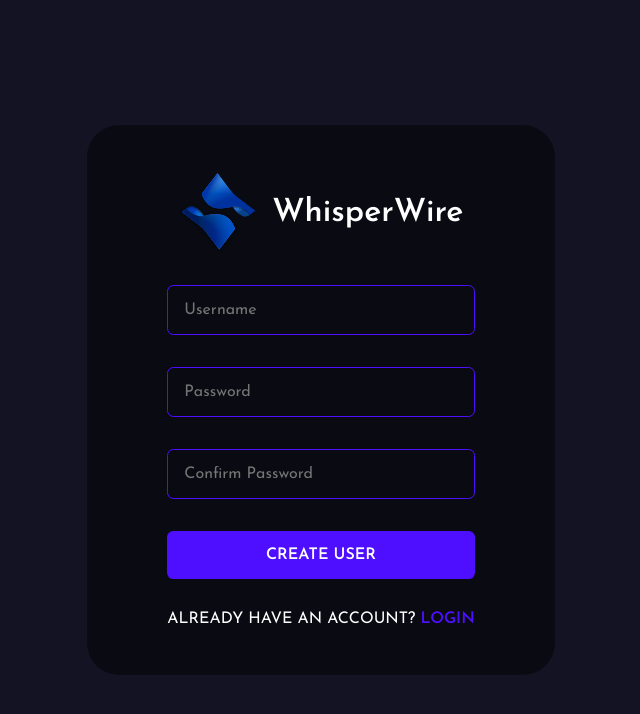
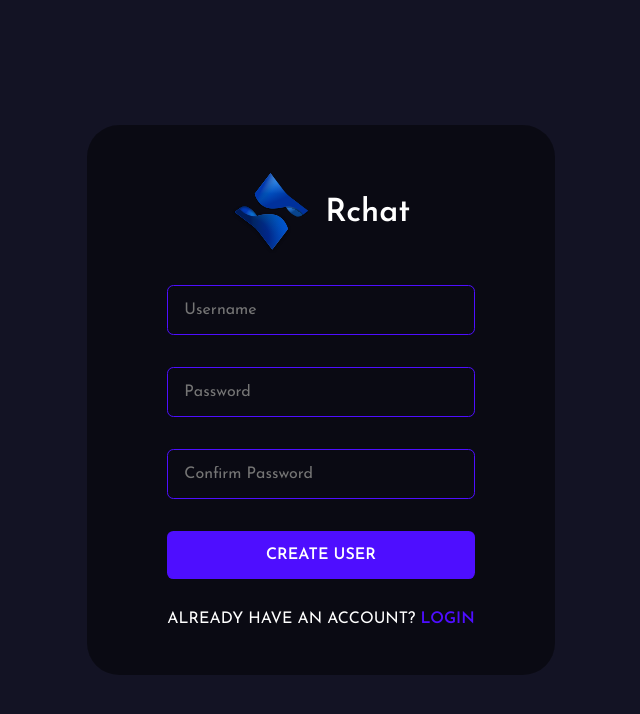
Before and after one commit to NomiPeaceMaker/SecureProgProj, a React (Create React App) app in the folder public/: page /register in a window 1280 px wide. Shown: the top 714 px of the page, without its empty margins (319-959 px from the left). Built offline with nearby package versions, Linux system fonts and the light colour scheme.

Commit message:
1. added logout button on welcome page. 2. added dompurify to prevent xss attack. 3. added new loading gif

```diff
--- a/public/package.json
+++ b/public/package.json
@@ -9,6 +9,7 @@
     "axios": "^0.27.2",
     "buffer": "^6.0.3",
     "crypto-js": "^4.1.1",
+    "dompurify": "^3.0.5",
     "emoji-picker-react": "^3.6.1",
     "jsencrypt": "^3.3.2",
     "randomstring": "^1.3.0",
--- a/public/src/components/ChatContainer.jsx
+++ b/public/src/components/ChatContainer.jsx
@@ -7,6 +7,7 @@ import { getAllMessagesRoute, sendMessageRoute } from "../utils/APIRoutes";
 import { v4 as uuidv4 } from "uuid";
 import { JSEncrypt } from "jsencrypt";
 import { AES, enc, pad, mode, MD5 } from "crypto-js";
+import DOMPurify from "dompurify";
 
 export default function ChatContainer({ currentChat, currentUser, socket }) {
   const [messages, setMessages] = useState([]);
@@ -176,7 +177,7 @@ export default function ChatContainer({ currentChat, currentUser, socket }) {
                     }`}
                   >
                     <div className="content ">
-                      <p>{message.message}</p>
+                      <p>{DOMPurify.sanitize(message.message)}</p>
                     </div>
                   </div>
                 </div>
--- a/public/src/components/ChatInput.jsx
+++ b/public/src/components/ChatInput.jsx
@@ -3,6 +3,8 @@ import styled from 'styled-components'
 import Picker from 'emoji-picker-react'
 import {IoMdSend} from 'react-icons/io'
 import {BsEmojiSmileFill} from 'react-icons/bs'
+import DOMPurify from 'dompurify';
+
 
 export default function ChatInput({handleSendMsg}) {
     const [showEmojiPicker, setShowEmojiPicker] = useState(false);
@@ -23,7 +25,8 @@ export default function ChatInput({handleSendMsg}) {
         if(msg.length>0){
             // Encrypt message before sending
             // Use receivers public key to encrypt
-            handleSendMsg(msg);
+            const sanitizedMsg = DOMPurify.sanitize(msg);
+            handleSendMsg(sanitizedMsg);
             setMsg('');
         }
     }
--- a/public/src/components/Contacts.jsx
+++ b/public/src/components/Contacts.jsx
@@ -25,7 +25,7 @@ export default function Contacts({ contacts, currentUser, changeChat }) {
                     <Container>
                         <div className="brand">
                             <img src={Logo} alt="logo" />
-                            <h3>RChat</h3>
+                            <h3>Rchat</h3>
                         </div>
                         <div className="contacts">
                             {
--- a/public/src/components/Welcome.jsx
+++ b/public/src/components/Welcome.jsx
@@ -1,29 +1,46 @@
-import React from 'react'
-import styled from 'styled-components'
-import Robot from "../assets/robot.gif"
+import React from 'react';
+import styled from 'styled-components';
+import Robot from '../assets/robot.gif';
+import Logout from './Logout';
 
-export default function Welcome({currentUser}) {
+export default function Welcome({ currentUser }) {
   return (
     <Container>
+      <TopRight>
+        <Logout />
+      </TopRight>
+      <Content>
         <img src={Robot} alt="welcome" />
         <h1>
           Welcome, <span>{currentUser.username}!</span>
         </h1>
         <h3>Please select a chat to start Messaging.</h3>
+      </Content>
     </Container>
-  )
+  );
 }
 
 const Container = styled.div`
   display: flex;
+  flex-direction: column;
+  align-items: center;
+  color: white;
+`;
+
+const TopRight = styled.div`
+  align-self: flex-end;
+  margin: 1rem;
+`;
+
+const Content = styled.div`
+  display: flex;
   justify-content: center;
   align-items: center;
   flex-direction: column;
-color: white;
-img{
+  img {
     height: 20rem;
   }
-span{
+  span {
     color: #4e00ff;
     text-transform: capitalize;
   }
--- a/public/src/pages/Login.jsx
+++ b/public/src/pages/Login.jsx
@@ -106,7 +106,7 @@ const Login = () => {
         <form onSubmit={(e) => handleSubmit(e)}>
           <div className="brand">
             <img src={Logo} alt="Logo" />
-            <h1>WhisperWire</h1>
+            <h1>Rchat</h1>
           </div>
           <input
             type="text"
--- a/public/src/pages/Register.jsx
+++ b/public/src/pages/Register.jsx
@@ -65,7 +65,7 @@ const Register = () => {
     } else if (username.length < 3) {
       toast.error("Username must be atleast 3 characters.", toastOptions);
       return false;
-    } else if (password.length >= 8) {
+    } else if (password.length < 8) {
       toast.error("Password must be 8 characters.", toastOptions);
       return false;
     } else if (!passwordRegex.test(password)) {
@@ -84,7 +84,7 @@ const Register = () => {
         <form onSubmit={(e) => handleSubmit(e)}>
           <div className="brand">
             <img src={Logo} alt="Logo" />
-            <h1>WhisperWire</h1>
+            <h1>Rchat</h1>
           </div>
           <input
             type="text"
```
Also changed, not shown: public/src/assets/loader.gif, 1 other file (tests, documents, lock files or other folders). Lines whose indentation alone changed are shown as unchanged.
